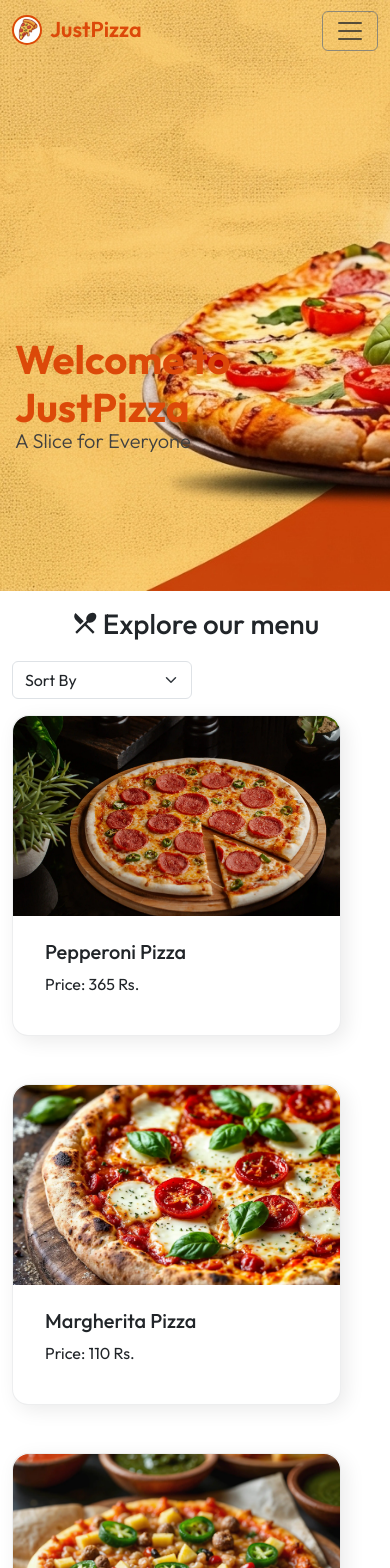
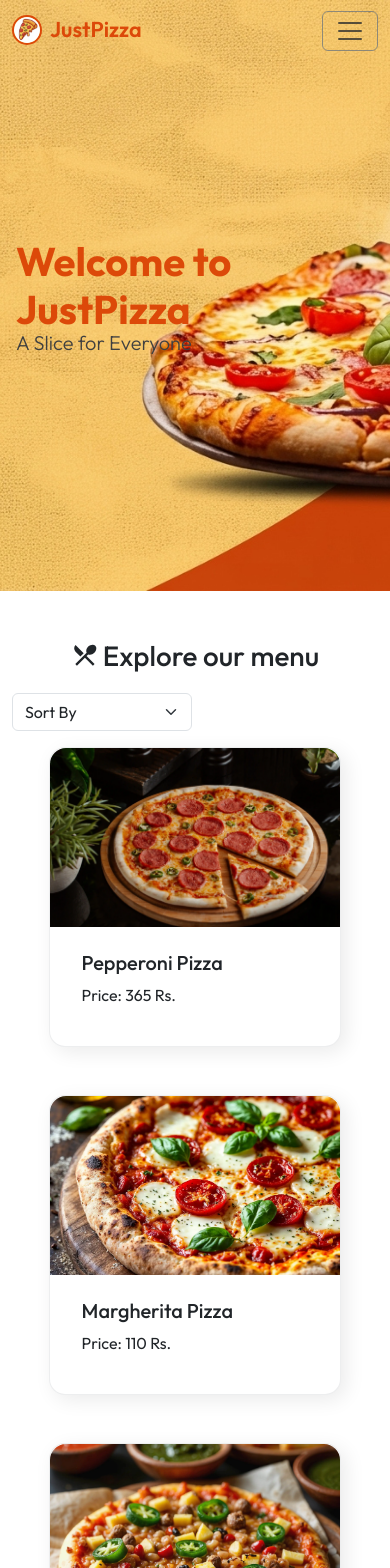
Before and after one commit to vaibhav-velhal/just-pizza-react, a React (Vite) app: page / in a window 390 px wide. Shown: the top 1568 px of the page. Built offline with nearby package versions, Linux system fonts and the light colour scheme.

Commit message:
menu section UI modified

```diff
--- a/src/components/About/About.css
+++ b/src/components/About/About.css
@@ -1,5 +1,5 @@
 .about {
-    margin-bottom: 120px;
+    margin-bottom: 5rem;
 }
 
 /* .about-image {
@@ -9,10 +9,6 @@
     background-size: cover;
 } */
 
-.about .container h1 {
-    font-size: 40px;
-}
-
 .about .container p {
     text-align: justify;
     text-indent: 40px;
--- a/src/components/About/About.jsx
+++ b/src/components/About/About.jsx
@@ -8,10 +8,10 @@ function About() {
         className="image-container about-image"
         style={{ backgroundImage: `url(${MultiplePizzas})` }}
       ></div> */}
-      <div className="container text-center mt-4">
+      <div className="container text-center">
         <h1 className="fw-normal">About Us</h1>
         <hr />
-        <p>
+        <p className="px-3 px-md-0">
           At JustPizza, we believe great pizza starts with quality ingredients
           and a passion for flavor. Every slice we serve is crafted with fresh
           dough, rich sauces, and premium toppings to deliver an unforgettable
--- a/src/components/Header/Header.css
+++ b/src/components/Header/Header.css
@@ -1,51 +1,41 @@
-#home-page {
-    padding: 0;
-    padding-bottom: 95px;
+.header {
+    margin-bottom: 3rem;
 }
 
-.headerContainer {
+.header-container {
     height: 70vh;
     background: url("./../../../public/pizza-header-image.jpg") no-repeat center center;
     background-size: cover;
     display: flex;
-    align-items: end;
+    align-items: center;
 }
 
 .welcome-text {
-    margin-left: 50px;
-    margin-bottom: 140px;
+    margin-left: 3.5rem;
     line-height: 1;
 }
 
-.headerContainer h1 {
+.header-container h1 {
     color: hsl(18, 92%, 45%);
     font-size: 58px;
 }
 
-.headerContainer p {
+.header-container p {
     color: hsl(0, 0%, 25%);
     font-size: 30px;
 }
 
 
 @media (max-width: 767px) {
-    #home-page {
-        padding: 75px 16px 95px 16px;
+    .welcome-text {
+        margin-left: 1rem;
     }
 
-    .headerContainer{
-        justify-content: center;
-    }
-
-    .welcome-text {
-        margin-left: 15px;
-    }
-
-    .headerContainer h1 {
+    .header-container h1 {
         font-size: 40px;
     }
 
-    .headerContainer p {
+    .header-container p {
         font-size: 20px;
     }
 }
--- a/src/components/Header/Header.jsx
+++ b/src/components/Header/Header.jsx
@@ -3,7 +3,7 @@ import './Header.css';
 function Home() {
 
     return(
-        <div className="headerContainer">
+        <div className="header header-container">
             <div className="welcome-text">
                 <h1 className='m-0 fw-bold'>Welcome to JustPizza</h1>
                 <p className='m-0 fw-light'>A Slice for Everyone</p>
--- a/src/components/Menu/Menu.css
+++ b/src/components/Menu/Menu.css
@@ -1,4 +1,8 @@
-.row .col .card {
+.menu {
+    margin-bottom: 6rem;
+}
+
+.menu .row .col .card {
     height: 321px;
     width: 90%;
     border: 1px solid hsla(208, 7%, 46%, 0.12);
@@ -7,7 +11,7 @@
 
 .image-container {
     width:100%;
-    height:200px;
+    height: 60%;
     overflow:hidden;
 }
 
@@ -24,3 +28,16 @@ img {
     transform: scale(1.02) translateY(-10px);
     transition: all 0.5s ease-in-out 0s;
 }
+
+
+/* Media Queries */
+@media (max-width: 767px) {
+    .menu {
+        margin-bottom: 4rem;
+    }
+
+    .menu .row .col .card {
+        height: 300px;
+        width: 80%;
+    }
+}
--- a/src/components/Menu/Menu.jsx
+++ b/src/components/Menu/Menu.jsx
@@ -18,7 +18,7 @@ function MenuSection() {
   });
 
   return (
-    <div id="menuPage" className="menu container mt-3">
+    <div className="menu container mt-3">
 
       <h1 className="text-center mb-3">
         <MdRestaurantMenu className="mb-2 me-1" />
@@ -35,7 +35,7 @@ function MenuSection() {
 
       <div className="row row-cols-1 row-cols-sm-2 row-cols-md-3 gy-5">
         {sortedMenu.map((item, index) => (
-          <div className="col" key={index}>
+          <div className="col d-flex justify-content-center" key={index}>
             <div className="card rounded-4">
 
               <div className="image-container rounded-top-4">
--- a/src/components/Navbar/Navbar.jsx
+++ b/src/components/Navbar/Navbar.jsx
@@ -26,24 +26,24 @@ function Navbar() {
                 <div className="collapse navbar-collapse" id="navbarNav">
                     <ul className="navbar-nav gap-1 gap-md-4 m-2 m-lg-0">
                         <li className="nav-item fw-semibold">
-                            {/* <NavLink to="/home"> */}
+                            <NavLink to="/">
                                 <Link to="header" smooth={true} offset={0} duration={200}>Home</Link>
-                            {/* </NavLink> */}
+                            </NavLink>
                         </li>
                         <li className="nav-item fw-semibold">
-                            {/* <NavLink to="/menu"> */}
+                            <NavLink to="/menu">
                                 <Link to="menu" smooth={true} offset={0} duration={200}>Menu</Link>
-                            {/* </NavLink> */}
+                            </NavLink>
                         </li>
                         <li className="nav-item fw-semibold">
-                            {/* <NavLink to="/about"> */}
+                            <NavLink to="/about">
                                 <Link to="about" smooth={true} offset={0} duration={200}>About</Link>
-                            {/* </NavLink> */}
+                            </NavLink>
                         </li>
                         <li className="nav-item fw-semibold">
-                            {/* <NavLink to="/contact"> */}
+                            <NavLink to="/contact">
                                 <Link to="footer" smooth={true} offset={0} duration={200}>Contact</Link>
-                            {/* </NavLink> */}
+                            </NavLink>
                         </li>
                     </ul>
                 </div>
```
